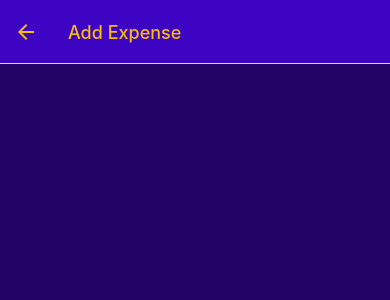
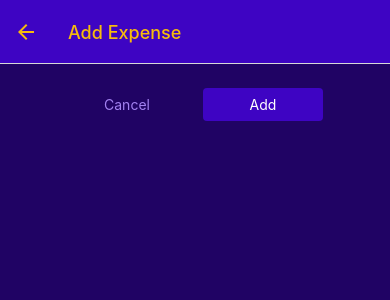
Before and after one commit to maumercado/RN_ExpenseTracker, a React Native app: screen /ManageExpense in a window 390 px wide. Shown: the top 300 px of the page. Built offline with nearby package versions, Linux system fonts and the light colour scheme.

Commit message:
Add button feedback and styles

```diff
--- /dev/null
+++ b/UI/Button.js
@@ -0,0 +1,42 @@
+import { Pressable, View, Text, StyleSheet } from 'react-native'
+import { GlobalStyles } from '../constants/styles'
+
+function Button ({ children, onPress, mode, style }) {
+  return (
+    <View style={style}>
+      <Pressable
+        onPress={onPress}
+        style={({ pressed }) => pressed && styles.pressed}
+      >
+        <View style={[styles.button, mode === 'flat' && styles.flat]}>
+          <Text style={[styles.buttonText, mode === 'flat' && styles.flatText]}>{children}</Text>
+        </View>
+      </Pressable>
+    </View>
+  )
+}
+
+const styles = StyleSheet.create({
+  button: {
+    borderRadius: 4,
+    padding: 8,
+    backgroundColor: GlobalStyles.colors.primary500
+  },
+  flat: {
+    backgroundColor: 'transparent'
+  },
+  buttonText: {
+    color: 'white',
+    textAlign: 'center'
+  },
+  flatText: {
+    color: GlobalStyles.colors.primary200
+  },
+  pressed: {
+    opacity: 0.75,
+    backgroundColor: GlobalStyles.colors.primary100,
+    borderRadius: 4
+  }
+})
+
+export default Button
--- a/screens/ManageExpense.js
+++ b/screens/ManageExpense.js
@@ -2,6 +2,7 @@
 import { View, StyleSheet } from 'react-native'
 import IconButton from '../UI/IconButton'
 import { GlobalStyles } from '../constants/styles'
+import Button from '../UI/Button'
 
 function ManageExpense ({ route, navigation }) {
   const expenseId = route.params?.expenseId
@@ -13,20 +14,40 @@
     })
   }, [navigation, isEditing])
 
+  function cancelHandler () {
+  }
+
+  function confirmHandler () {
+  }
+
   return (
     <View
-      style={styles.container}>
+      style={styles.container}
+    >
+      <View style={styles.buttonsContainer}>
+        <Button
+          mode='flat'
+          onPress={cancelHandler}
+          style={styles.button}
+        >Cancel
+        </Button>
+        <Button
+          style={styles.button}
+          onPress={confirmHandler}
+        >{isEditing ? 'Update' : 'Add'}
+        </Button>
+      </View>
       {isEditing &&
         <View
-          style={styles.deleteContainer}>
+          style={styles.deleteContainer}
+        >
           <IconButton
-            icon="trash"
+            icon='trash'
             size={24}
             color={GlobalStyles.colors.error500}
             onPress={() => {}}
           />
-        </View>
-      }
+        </View>}
     </View>
   )
 }
@@ -36,6 +57,15 @@
     flex: 1,
     padding: 24,
     backgroundColor: GlobalStyles.colors.primary800
+  },
+  buttonsContainer: {
+    flexDirection: 'row',
+    justifyContent: 'center',
+    alignItems: 'center'
+  },
+  button: {
+    minWidth: 120,
+    marginHorizontal: 8
   },
   deleteContainer: {
     marginTop: 16,
```
